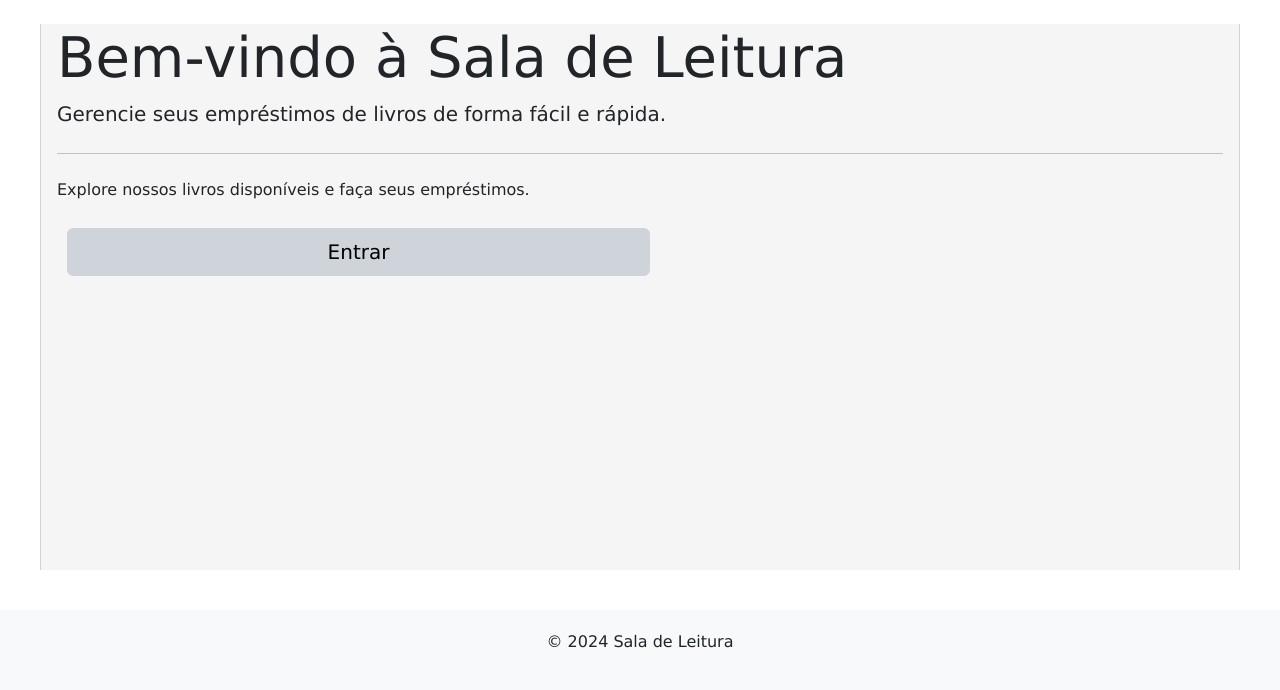
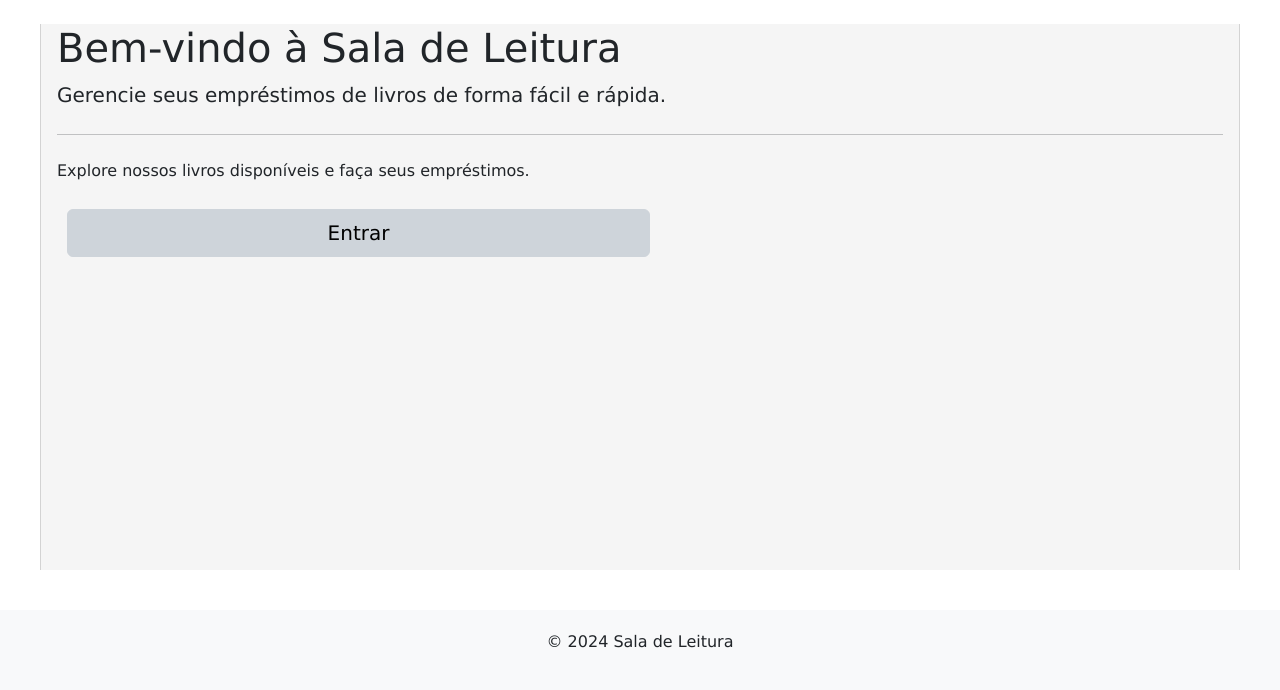
Before and after one commit to EnriqueSLima/PI2-Univesp-Aricanduva---Grupo-10, a Django app: page /sala_leitura/ in a window 1280 px wide. Shown: the part 110-800 px from the top of the page. Run offline with Django 5.2, Linux system fonts and the light colour scheme.

Commit message:
Alterando os midlewares, e a função que altera tamanho das fontes

```diff
--- a/sala_leitura/static/sala_leitura/js/acc.js
+++ b/sala_leitura/static/sala_leitura/js/acc.js
@@ -1,7 +1,7 @@
 let fonteTamanho = 1; // Tamanho da fonte inicial (1 = normal)
 let modoContrasteAtivo = false;
 
-function ajustarFonte(acao) {
+/* function ajustarFonte(acao) {
     // Seleciona os elementos que terão o tamanho da fonte alterado
     const elementos = [
         document.body,
@@ -22,7 +22,34 @@ function ajustarFonte(acao) {
     elementos.forEach(elemento => {
         elemento.style.fontSize = fonteTamanho + 'em';
     });
+} */
+
+function ajustarFonte(acao) {
+    // Seleciona os elementos que terão o tamanho da fonte alterado
+    const elementos = [
+        document.body,
+        document.getElementById('page-head'),
+        document.getElementById('page-footer'),
+        document.getElementById('navbar'),
+        ...document.querySelectorAll('h1, h2, h3, h4, h5, h6, p, span, a, div')
+    ];
+
+    // Calcula o tamanho atual da fonte em 'em' (unidade relativa)
+    const tamanhoAtual = parseFloat(window.getComputedStyle(document.body).fontSize) / 16; // Convertendo para 'em'
+
+    // Aumenta ou diminui o tamanho da fonte com base na ação
+    if (acao === 'aumentar') {
+        fonteTamanho = tamanhoAtual + 0.1;
+    } else if (acao === 'diminuir') {
+        fonteTamanho = tamanhoAtual - 0.1;
+    }
+
+    // Aplica o novo tamanho de fonte nos elementos selecionados
+    elementos.forEach(elemento => {
+        elemento.style.fontSize = fonteTamanho + 'em';
+    });
 }
+
 
 function mudarContraste() {
     // Seleciona os elementos que terão o contraste alterado
--- a/sala_leitura/templates/landing_page.html
+++ b/sala_leitura/templates/landing_page.html
@@ -2,7 +2,7 @@
 
 {% block content %}
     <div>
-        <h1 class="display-4">Bem-vindo à Sala de Leitura</h1>
+        <h1>Bem-vindo à Sala de Leitura</h1>
         <p class="lead">Gerencie seus empréstimos de livros de forma fácil e rápida.</p>
         <hr class="my-4">
         <p>Explore nossos livros disponíveis e faça seus empréstimos.</p>
```
Also changed, not shown: core/settings.py (+1 -18 lines).
